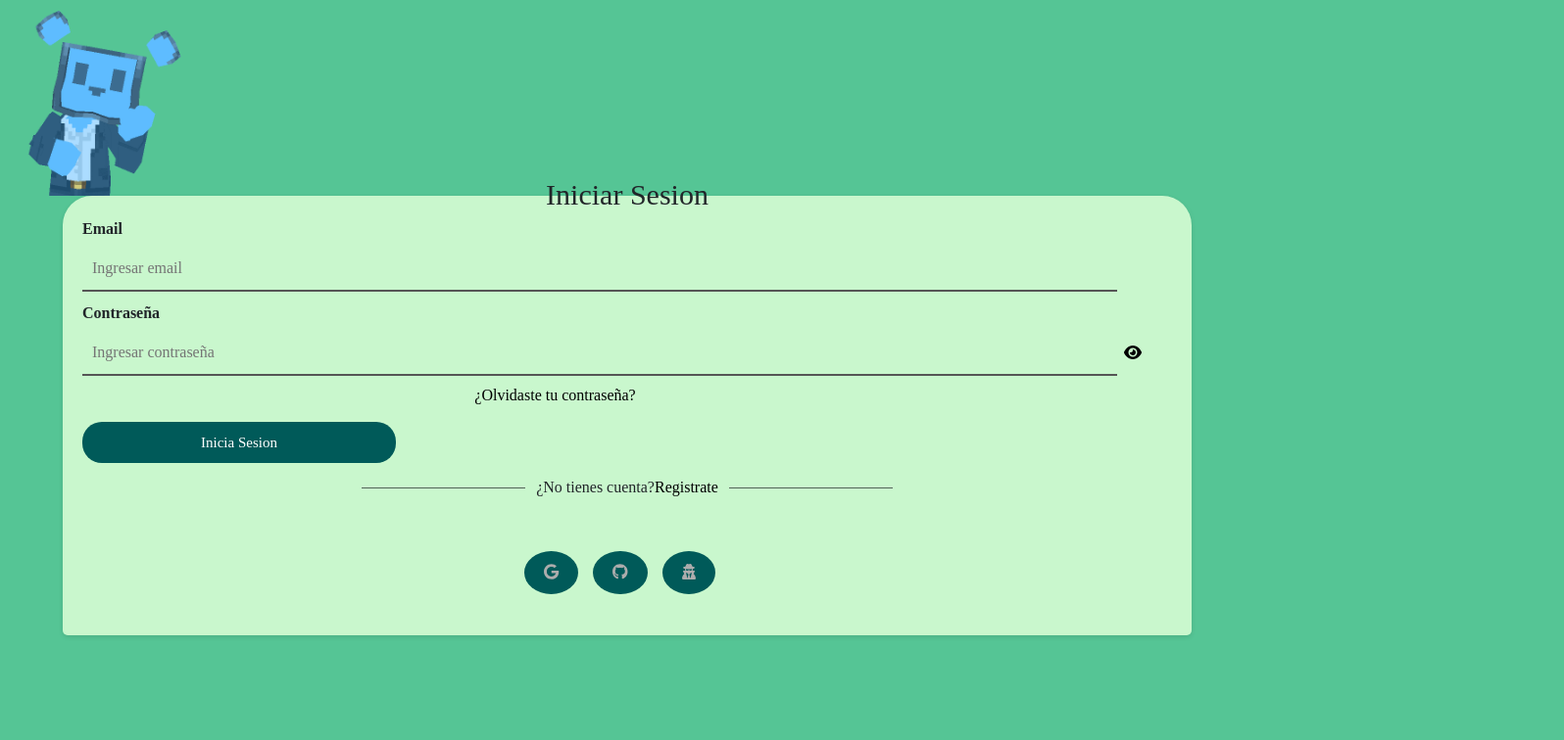
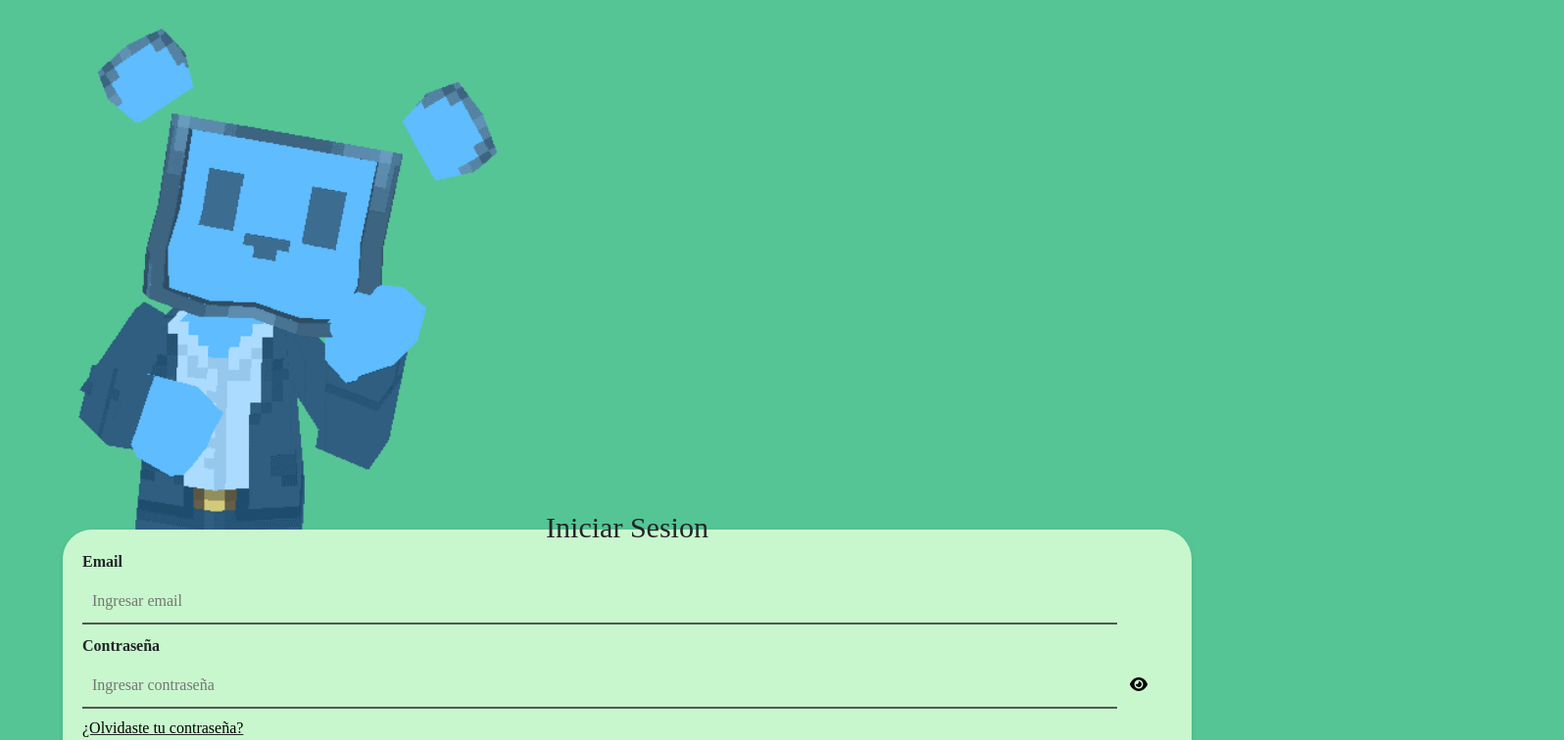
Before and after one commit to vazqueznahuel/Clementina, a React (Create React App) app: page / in a window 1280 px wide. Shown: the top 756 px of the page at 98% size, 1596 px wide, since content can reach past the window. Built offline with nearby package versions, Linux system fonts and the light colour scheme; no server answers; what react-three-fiber would draw is missing.

Commit message:
modificando caja login

```diff
--- a/src/App.css
+++ b/src/App.css
@@ -1,5 +1,9 @@
 /* App.css */
 /* Estilos globales o de la aplicación principal */
+* {
+  padding: 0;
+  margin: 0;
+}
 body {
     font-family: Arial, sans-serif;
     background-color: #55c595;
@@ -7,15 +11,12 @@ body {
 
   /*----------- COMPONENTE LOGIN-----------*/
   .imagen-widi{
-    width: 200px;
-    height: 200px;
-    margin-bottom: 0;
+    width: 43%;
   }
   /* Formulario */
   .form-container {
     max-width: 90%;
     margin: 0 auto;
-    margin-top: 0;
     background-color: #c9f7cd;
     padding: 20px;
     border-radius: 5px;
@@ -73,7 +74,7 @@ body {
   /* enlace olvidar contraseña */
   .olvidar-contraseña{
     position: relative;
-    left: 36%;
+    text-decoration: underline;
   }
 
   .olvidar-contraseña-error{
```
